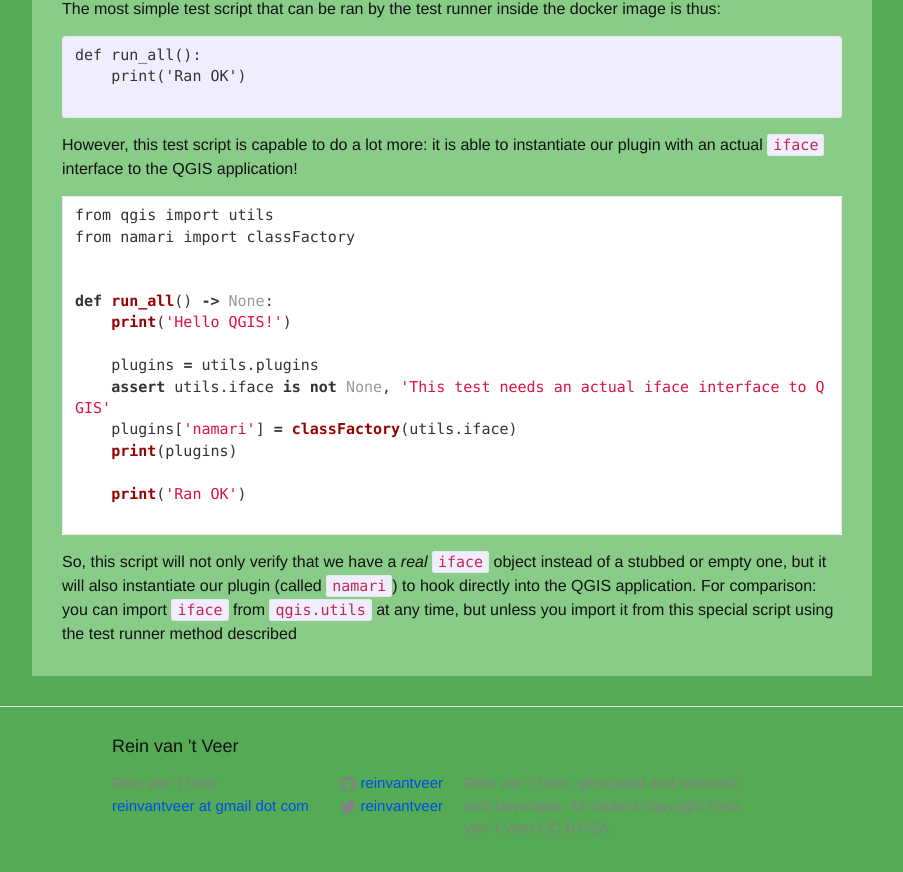
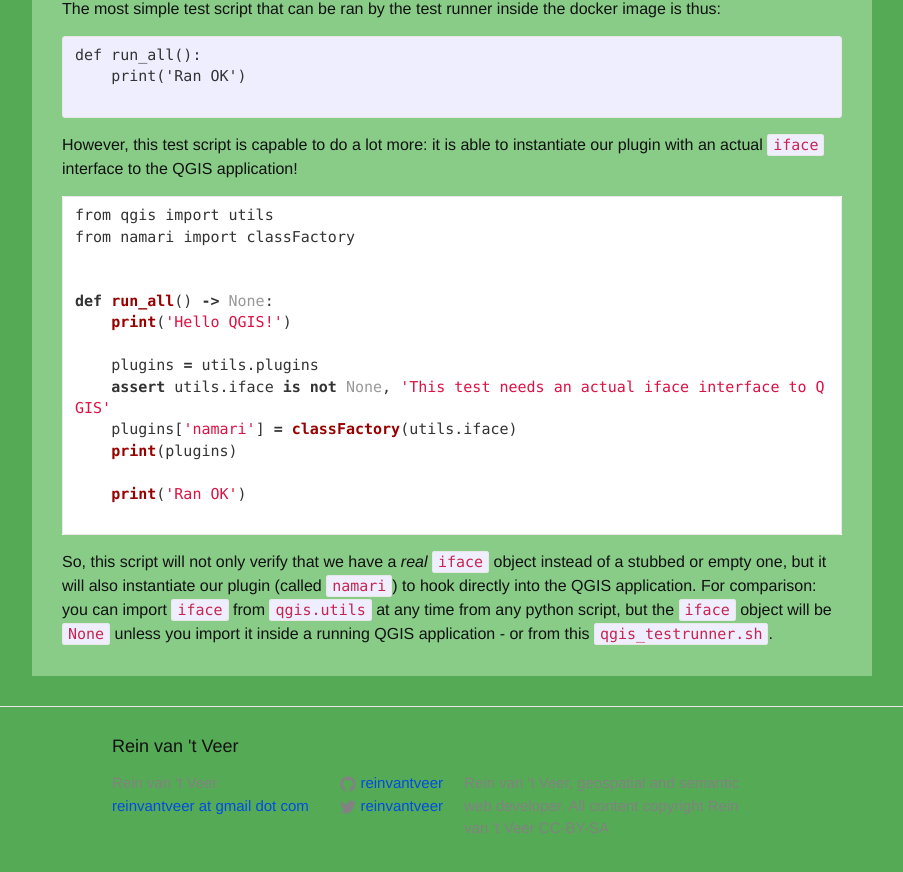
Before and after one commit to reinvantveer/reinvantveer.github.io, a Jekyll site: the page built from _posts/2021-04-10-qgis-plugin-development.md, in a window 1280 px wide and 900 px high, scrolled down 4257 px. Shown: the top 872 px of the window, without its empty margins (188-1091 px from the left). Built offline with Jekyll 4.4.1, drawn with Linux system fonts in a browser that asks for light colours; our own code applies the rules of GitHub Pages for plain Markdown files; comment, search, counter and statistics services are not loaded.

Commit message:
clarify `iface` object requires live QGIS app

````diff
--- a/_posts/2021-04-10-qgis-plugin-development.md
+++ b/_posts/2021-04-10-qgis-plugin-development.md
@@ -192,4 +192,7 @@ def run_all() -> None:
 
 ```
 
-So, this script will not only verify that we have a _real_ `iface` object instead of a stubbed or empty one, but it will also instantiate our plugin (called `namari`) to hook directly into the QGIS application. For comparison: you can import `iface` from `qgis.utils` at any time, but unless you import it from this special script using the test runner method described
+So, this script will not only verify that we have a _real_ `iface` object instead of a stubbed or empty one, but it will
+also instantiate our plugin (called `namari`) to hook directly into the QGIS application. For comparison: you can
+import `iface` from `qgis.utils` at any time from any python script, but the `iface` object will be `None` unless you
+import it inside a running QGIS application - or from this  `qgis_testrunner.sh`.
````
